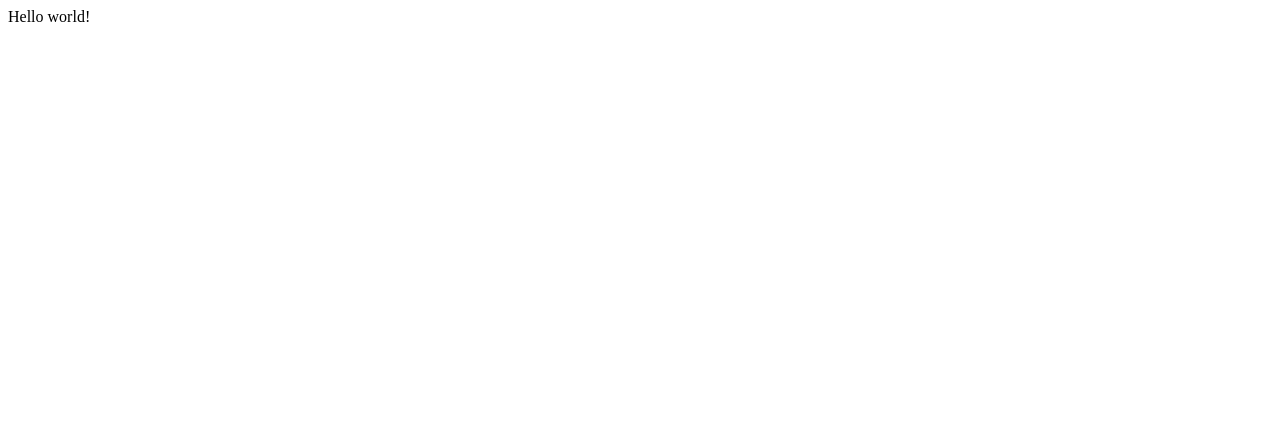
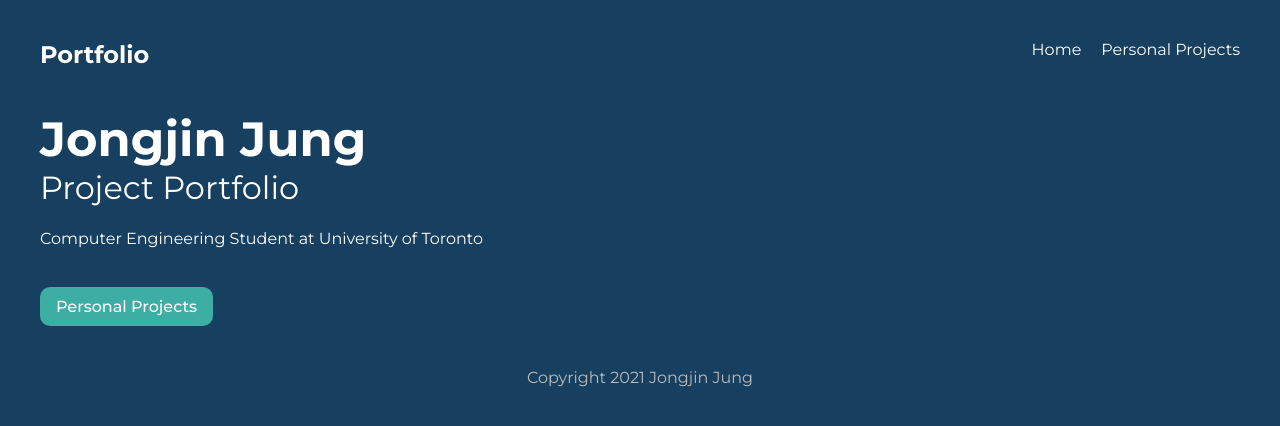
Before and after one commit to jongjin-j/Portfolio, a Gatsby site: page / in a window 1280 px wide. Built offline with nearby package versions, Linux system fonts and the light colour scheme; Gatsby itself is replaced by a stand-in of ours.

Commit message:
Added routes to home and projects

```diff
--- /dev/null
+++ b/src/components/Layout.js
@@ -0,0 +1,17 @@
+import React from 'react'
+import Navbar from './Navbar'
+import '../styles/global.css'
+
+export default function Layout({ children }) {
+    return (
+        <div className="layout">
+            <Navbar/>
+            <div className="content">
+                { children }
+            </div>
+            <footer>
+                <p>Copyright 2021 Jongjin Jung</p>
+            </footer>
+        </div>
+    )
+}
--- /dev/null
+++ b/src/components/Navbar.js
@@ -0,0 +1,14 @@
+import { Link } from 'gatsby'
+import React from 'react'
+
+export default function Navbar() {
+    return (
+        <nav>
+            <h1>Portfolio</h1>
+            <div className="links">
+                <Link to="/">Home</Link>
+                <Link to="/projects">Personal Projects</Link>
+            </div>
+        </nav>
+    )
+}
--- a/src/pages/index.js
+++ b/src/pages/index.js
@@ -1,5 +1,20 @@
 import React from "react"
+import Layout from '../components/Layout'
+import * as styles from '../styles/home.module.css'
+import { Link } from 'gatsby'
 
 export default function Home() {
-  return <div>Hello world!</div>
+  return (
+    <Layout>
+      <section className={styles.header}>
+        <div>
+          <h2>Jongjin Jung</h2>
+          <h3>Project Portfolio</h3>
+          <p>Computer Engineering Student at University of Toronto</p>
+          <Link className={styles.btn} to="/projects">Personal Projects</Link>
+        </div>
+      </section>
+    </Layout>
+
+  )
 }
--- /dev/null
+++ b/src/styles/global.css
@@ -0,0 +1,48 @@
+@import url('https://fonts.googleapis.com/css2?family=Montserrat:wght@300;400;500;700&display=swap');
+
+* {
+  margin: 0;
+  padding: 0;
+  text-decoration: none;
+  font-family: "Montserrat";
+  color: white;
+}
+html, body {
+  min-height: 100%;
+}
+body {
+  background: #173F5F;
+}
+p {
+  margin: 16px auto;
+  line-height: 1.5em;
+}
+
+.layout {
+  max-width: 1200px;
+  margin: 0 auto;
+}
+nav {
+  display: grid;
+  grid-template-columns: 1fr 1fr;
+  margin: 40px auto;
+}
+nav .links {
+  display: inline-block;
+  text-align: right;
+}
+nav a {
+  display: inline-block;
+  margin-left: 20px;
+  font-weight: 400;
+  padding-bottom: 8px;
+  border-bottom: 3px solid transparent;
+}
+nav a:hover {
+  border-color: white;
+}
+footer p{
+  text-align: center;
+  color: #bbb;
+  margin: 40px auto;
+}
--- /dev/null
+++ b/src/styles/home.module.css
@@ -0,0 +1,25 @@
+.header {
+    display: grid;
+    grid-template-columns: 1fr 1fr;
+    grid-gap: 40px;
+    align-items: center;
+}
+
+.header h2 {
+    font-size: 3em;
+}
+
+.header h3 {
+    font-size: 2em;
+    font-weight: 400;
+    margin-bottom: 20px;
+}
+
+.btn {
+    display: inline-block;
+    background: #3CAEA3;
+    padding: 10px 16px;
+    border-radius: 10px;
+    margin-top: 20px;
+    font-weight: 500;
+}
```
Also changed, not shown: src/pages/404.js (added, +14 -0 lines), src/pages/projects/index.js (added, +14 -0 lines), src/styles/projects.module.css (added, +13 -0 lines).
